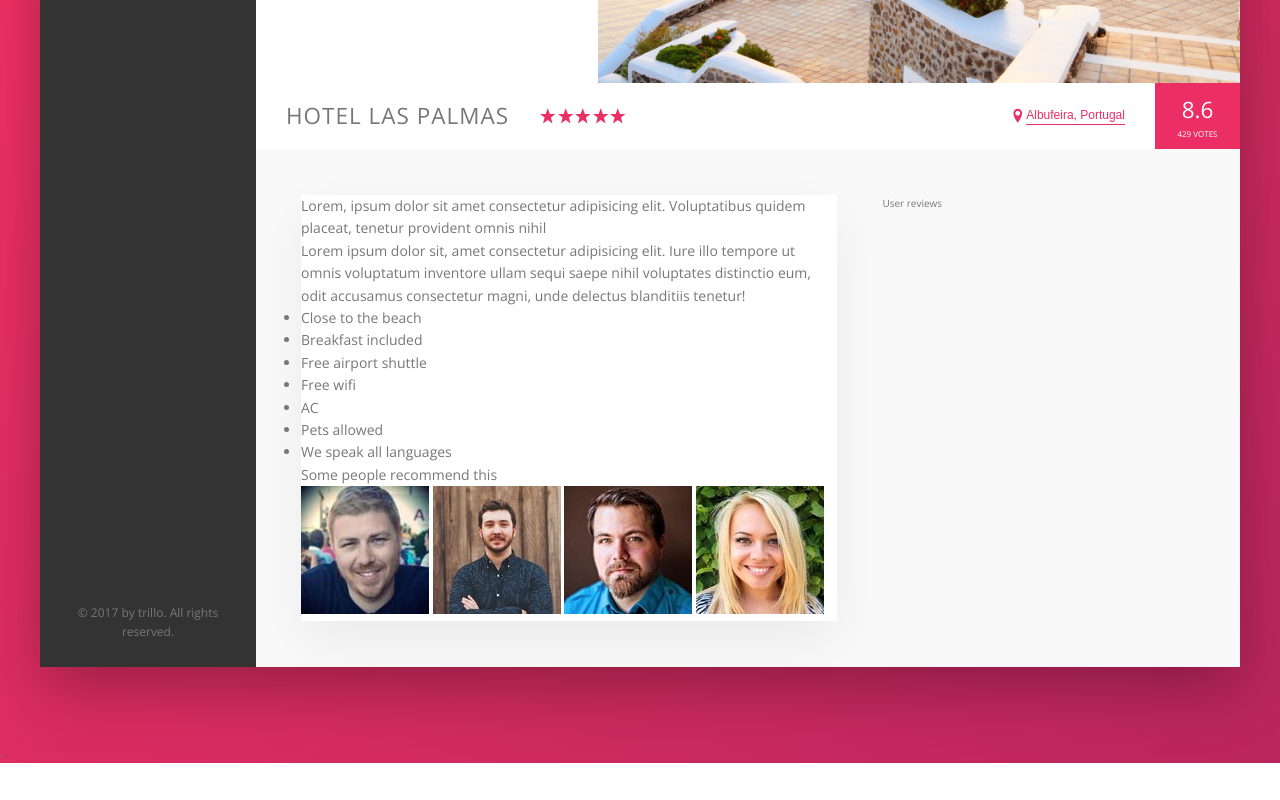
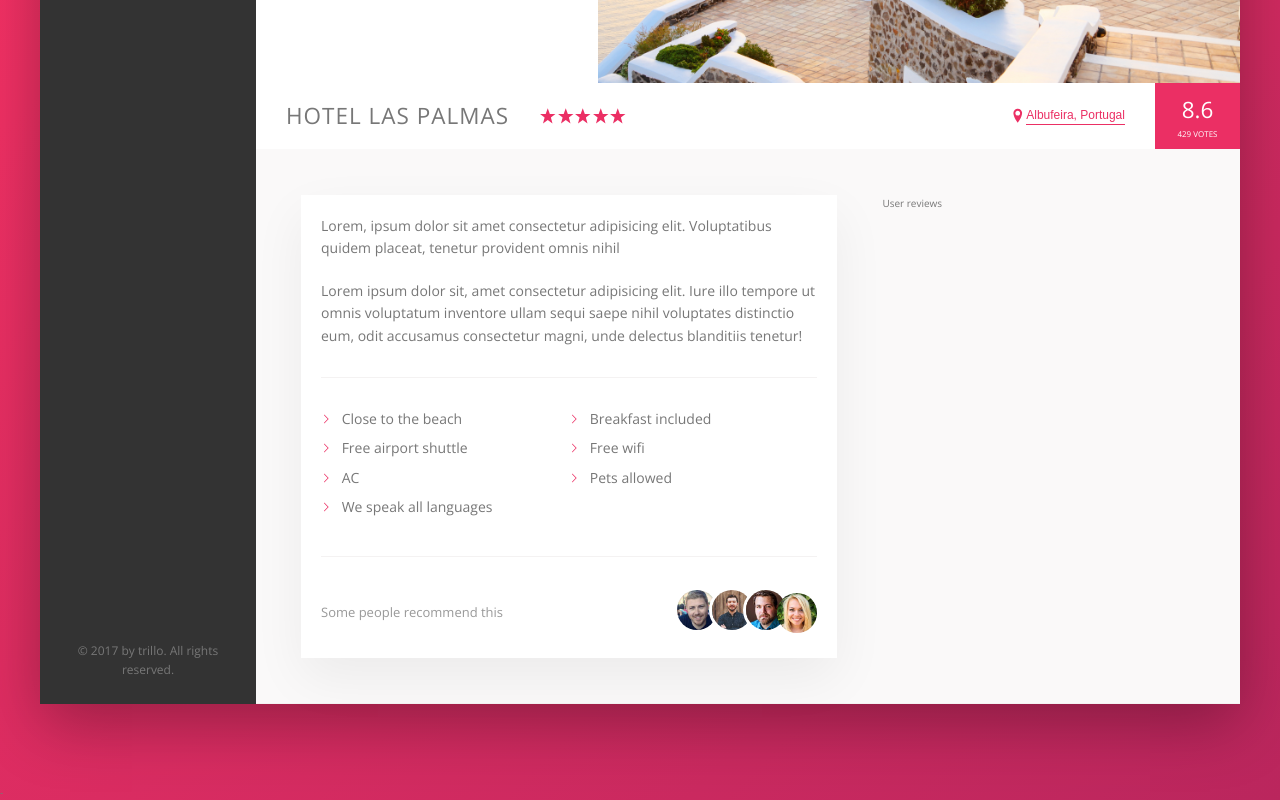
Before and after one commit to isaacgr/AdvancedCSS_SASS, a website: page trillo/index.html in a window 1280 px wide. Shown: the part 452-1252 px from the top of the page. Before the commit the page ends 1215 px from the top, so only its background shows below. Drawn offline with nearby package versions, Linux system fonts and the light colour scheme.

Commit message:
Finish description section

```diff
--- a/trillo/sass/_components.scss
+++ b/trillo/sass/_components.scss
@@ -253,10 +253,71 @@
   background-color: #fff;
   box-shadow: 0 2rem 5rem rgba(0, 0, 0, 0.06);
   font-size: 1.4rem;
+  padding: 2rem;
 }
 
 .user-reviews {
   flex: 1;
+}
+
+.paragraph {
+  &:not(:last-of-type) {
+    margin-bottom: 2rem;
+  }
+}
+
+.list {
+  list-style: none;
+  margin: 3rem 0;
+  padding: 3rem 0;
+  border-top: 1px solid var(--color-grey-light-2);
+  border-bottom: 1px solid var(--color-grey-light-2);
+  display: flex;
+  flex-wrap: wrap;
+  align-items: center;
+
+  &__item {
+    flex: 0 0 50%;
+    margin-bottom: 0.7rem;
+  }
+
+  &__item::before {
+    content: "";
+    display: inline-block;
+    height: 1rem;
+    width: 1rem;
+    margin-right: 0.7rem;
+    background-color: var(--color-primary);
+    -webkit-mask-image: url(../img/chevron-thin-right.svg);
+    -webkit-mask-size: cover;
+    // background-image: url(../img/chevron-thin-right.svg);
+    // background-size: cover;
+  }
+}
+
+.recommend {
+  font-size: 1.3rem;
+  color: var(--color-grey-dark-3);
+  display: flex;
+  align-items: center;
+
+  &__count {
+    margin-right: auto;
+  }
+
+  &__friends {
+  }
+
+  &__photo {
+    box-sizing: content-box;
+    height: 4rem;
+    width: 4rem;
+    border-radius: 50%;
+    &:not(:last-child) {
+      margin-right: -1.5rem;
+      border: 3px solid #fff;
+    }
+  }
 }
 
 @keyframes pulsate {
```
Also changed, not shown: trillo/css/style.css.
